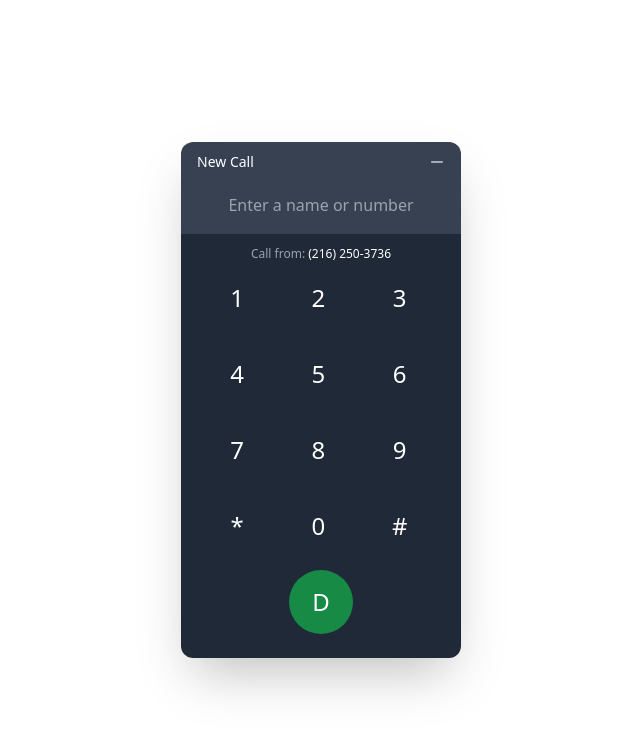
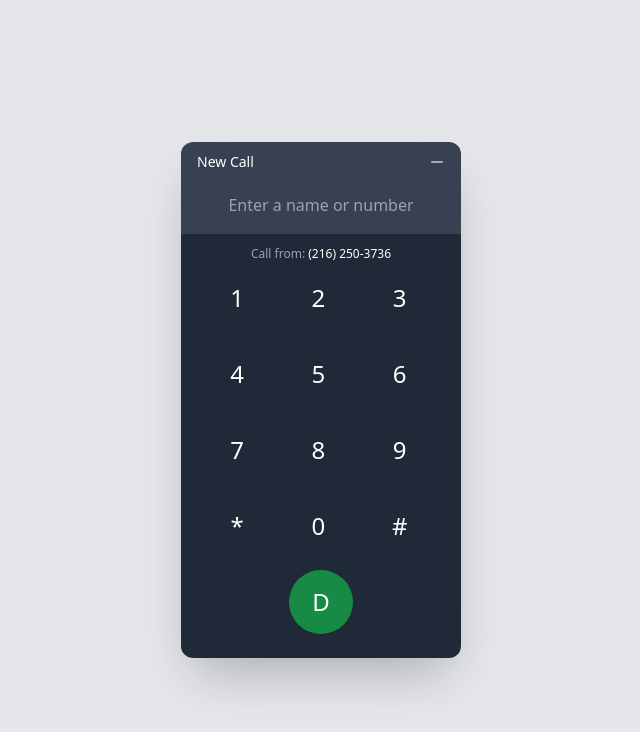
Before and after one commit to ZouYouShun/tailwind-seed-template, a plain HTML site: page index.html in a window 1280 px wide. Shown: the whole page, without its empty margins (319-959 px from the left). Drawn offline with Linux system fonts and the light colour scheme.

Commit message:
Deploying to gh-pages from @ ZouYouShun/tailwind-seed-template@6e56668451e80fa755f7a2b001c5f939d3940c3b 🚀

```diff
--- a/index.html
+++ b/index.html
@@ -7,7 +7,7 @@
     <link href="./styles.css" rel="stylesheet" />
     <title>Tailwind seed project template</title>
   </head>
-  <body>
+  <body class="root">
     <div class="flex h-screen w-screen items-center justify-center">
       <div class="w-[280px] rounded-xl text-white shadow-2xl">
         <header class="overflow-hidden rounded-t-xl bg-gray-700">
```
Also changed, not shown: styles.css.
